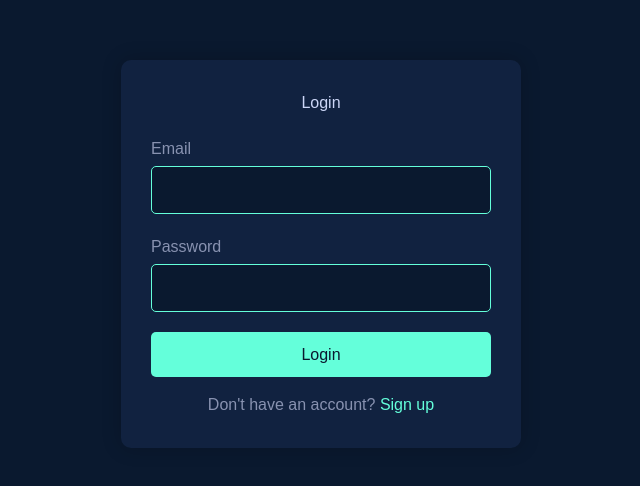
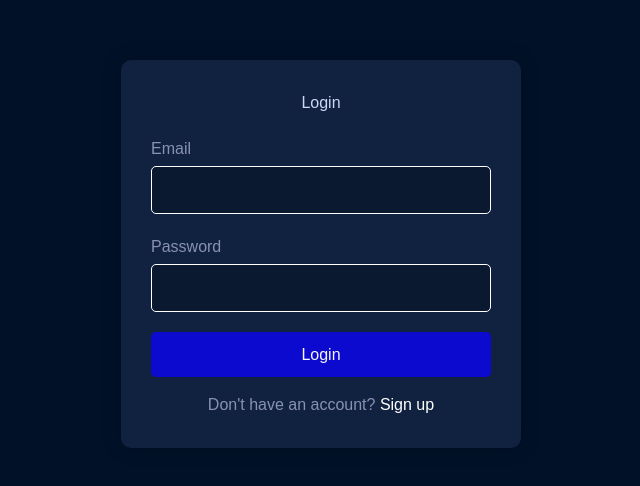
Before and after one commit to vanshs2022/UniCoLab-SPE, a Next.js app in the folder FrontPage/: page /auth/login in a window 1280 px wide. Shown: the part 146-632 px from the top of the page, without its empty margins (319-959 px from the left). Built offline with nearby package versions, Linux system fonts and the light colour scheme.

Commit message:
login page css

```diff
--- a/FrontPage/app/globals.css
+++ b/FrontPage/app/globals.css
@@ -187,7 +187,7 @@ img {
   justify-content: center;
   align-items: center;
   flex: 1;
-  background-color: #0a192f;
+  background-color: #011128;
 }
 
 .login-box,
@@ -222,7 +222,7 @@ img {
   width: 100%;
   padding: 10px;
   background-color: #0a192f;
-  border: 1px solid #64ffda;
+  border: 1px solid #ffffff;
   border-radius: 5px;
   color: #ccd6f6;
   font-size: 16px;
@@ -233,8 +233,8 @@ img {
 .signup-button {
   width: 100%;
   padding: 10px;
-  background-color: #64ffda;
-  color: #0a192f;
+  background-color: #0d0ad0;
+  color: #f6f6f6;
   border: none;
   border-radius: 5px;
   font-size: 16px;
@@ -244,7 +244,7 @@ img {
 
 .login-button:hover,
 .signup-button:hover {
-  background-color: #52d1b2;
+  background-color: #ffffff;
 }
 
 /* Links */
@@ -256,14 +256,14 @@ img {
 
 .signup-link a,
 .login-link a {
-  color: #64ffda;
+  color: #ffffff;
   text-decoration: none;
   transition: color 0.3s ease;
 }
 
 .signup-link a:hover,
 .login-link a:hover {
-  color: #52d1b2;
+  color: #ffffff;
 }
 
 /* Footer */
```
